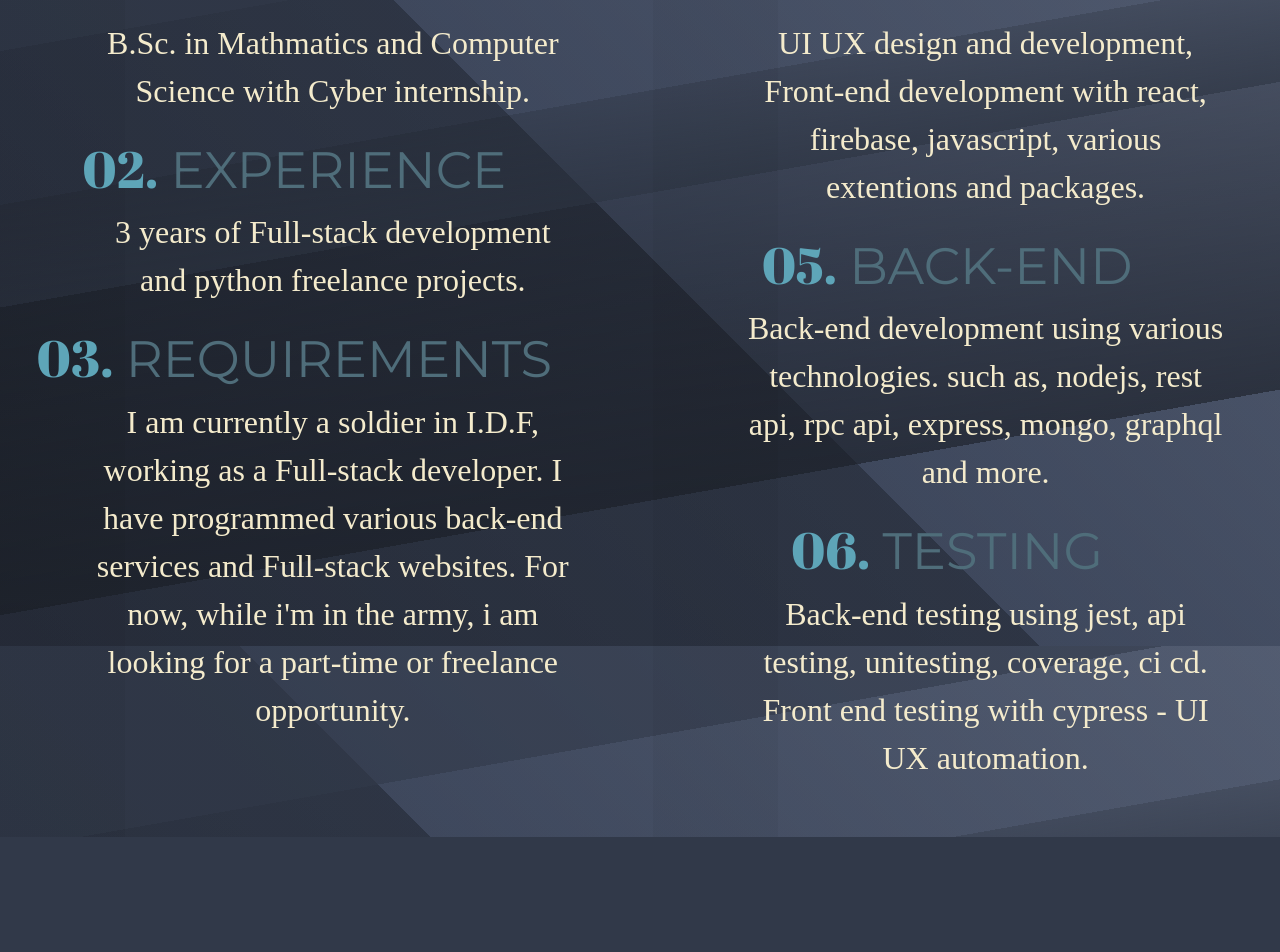
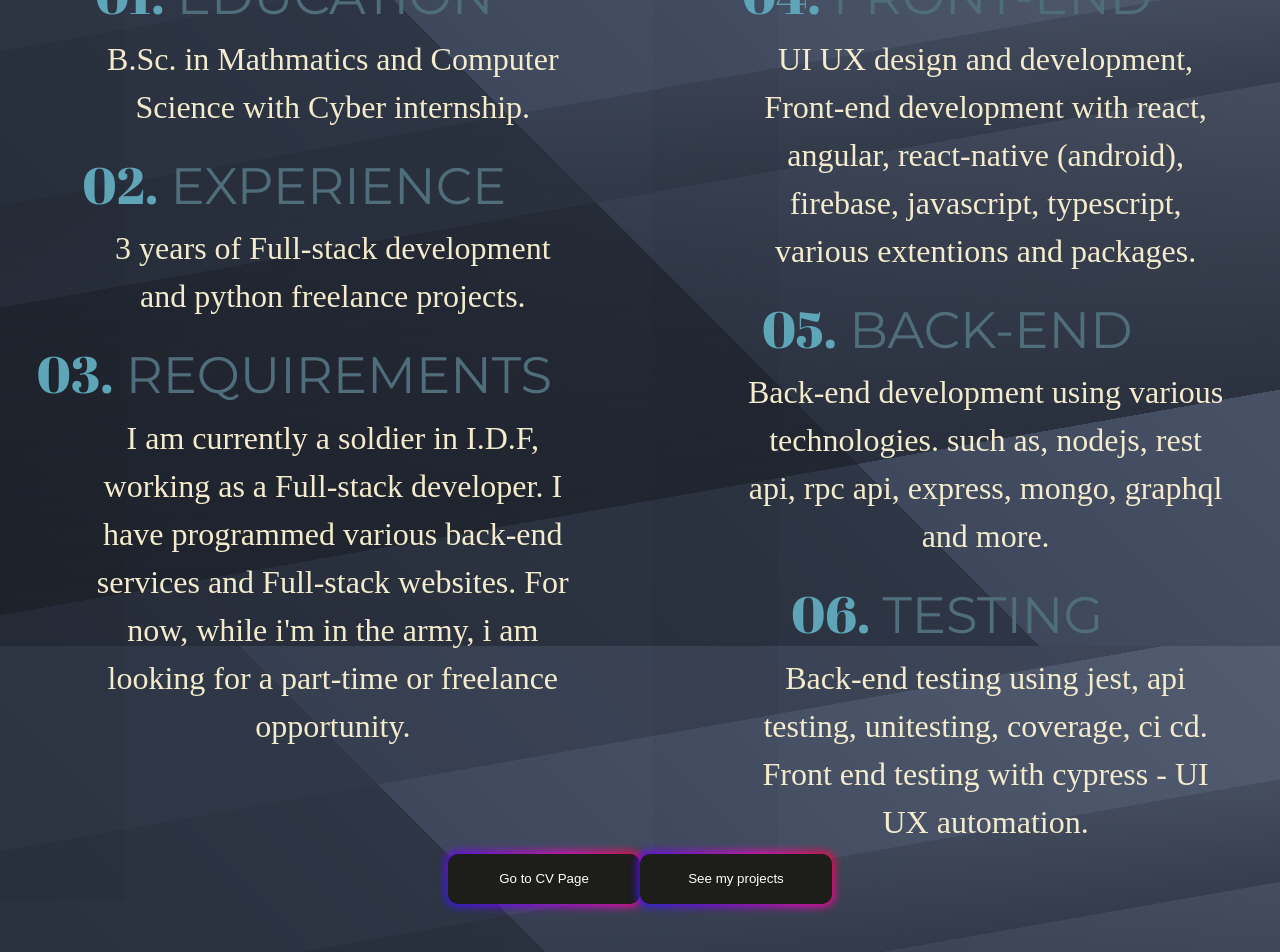
Before and after one commit to danivngopro/portfolio-site, a React (Create React App) app in the folder portfolio-site-ui/: page / in a window 1280 px wide. Shown: the part 954-1906 px from the top of the page. Before the commit the page ends 1791 px from the top, so only its background shows below. Built offline with nearby package versions, Linux system fonts and the light colour scheme.

Commit message:
finishing temp home page and adding projects

```diff
--- a/portfolio-site-ui/src/data/projects.js
+++ b/portfolio-site-ui/src/data/projects.js
@@ -1,4 +1,20 @@
 export const projects = [
+  {
+    title: "interview-test-dots-on-screen",
+    github: "https://github.com/danivngopro/interview-test-dots-on-screen",
+  },
+  {
+    title: "Resturant App",
+    github: "https://github.com/danivngopro/resturant-app",
+  },
+  {
+    title: "Aman Forms Backend",
+    github: "https://github.com/TechOpsAman/AmanFormsBack",
+  },
+  {
+    title: "Aman Forms Frontend",
+    github: "https://github.com/TechOpsAman/AmanFormsFront",
+  },
   {
     title: "TODO App",
     github: "https://github.com/danivngopro/ToDoApp",
--- a/portfolio-site-ui/src/pages/homePage/HomePage.css
+++ b/portfolio-site-ui/src/pages/homePage/HomePage.css
@@ -25,7 +25,20 @@
 
 .home-page-secondbase-container {
   height: 50rem;
-  margin-top: 15rem;
+  margin-top: 16rem;
   font-family: cursive;
   font-size: 2rem;
 }
+
+.gotocvpage {
+  margin-top: -3rem;
+  padding-bottom: 3rem;
+  display: flex;
+  justify-content: space-between;
+  width: 30%;
+}
+
+.buttons-container {
+display: flex;
+justify-content: center;
+}
--- a/portfolio-site-ui/src/pages/homePage/HomePage.js
+++ b/portfolio-site-ui/src/pages/homePage/HomePage.js
@@ -2,14 +2,24 @@ import "./HomePage.css";
 import FlashyButton from "../../components/ui/buttons/flashyButton/FlashyButton";
 import HomeSummery from "./components/HomeSummery";
 import { useRef } from "react";
+import { useNavigate } from "react-router-dom";
 
 function HomePage() {
+  const navigation = useNavigate();
   const trackButton = useRef(null);
 
   const handleClick = () => {
     trackButton.current?.scrollIntoView({
       behavior: "smooth",
     });
+  };
+
+  const handleClickcv = () => {
+    navigation("/cv");
+  };
+
+  const handleClickProjects = () => {
+    navigation("/projects");
   };
 
   return (
@@ -27,6 +37,15 @@ function HomePage() {
       </div>
       <div ref={trackButton} className="home-page-secondbase-container">
         <HomeSummery />
+        <div className="buttons-container">
+          <div className="gotocvpage">
+            <FlashyButton text="Go to CV Page" onClick={handleClickcv} />
+            <FlashyButton
+              text="See my projects"
+              onClick={handleClickProjects}
+            />
+          </div>
+        </div>
       </div>
     </div>
   );
--- a/portfolio-site-ui/src/pages/homePage/components/HomeSummery.js
+++ b/portfolio-site-ui/src/pages/homePage/components/HomeSummery.js
@@ -22,8 +22,8 @@ function HomeSummery() {
       <dl>
         <dt>Front-end</dt>
         <dd>
-          UI UX design and development, Front-end development with react, firebase,
-          javascript, various extentions and packages.
+          UI UX design and development, Front-end development with react, angular, react-native (android), firebase,
+          javascript, typescript, various extentions and packages.
         </dd>
         <dt>Back-end</dt>
         <dd>
```
